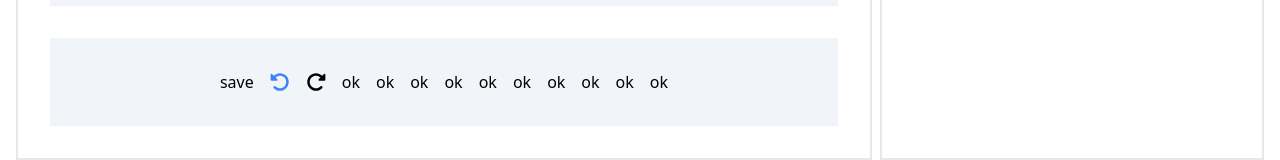
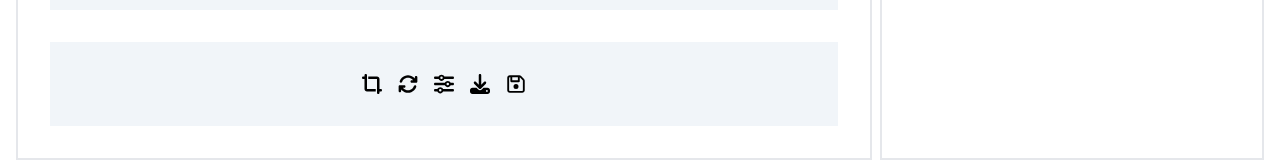
Before and after one commit to pharos-lab/media-library, a Vue app: page / in a window 1280 px wide. Shown: the part 624-784 px from the top of the page. Built offline with nearby package versions, Linux system fonts and the light colour scheme.

Commit message:
made icon bar for image's actions

```diff
--- a/src/components/MediaLibrary.vue
+++ b/src/components/MediaLibrary.vue
@@ -5,26 +5,41 @@
                 <canvas class="image-canvas max-w-full max-h-full bg-slate-400" ref="canvas" width="800px" height="600px">
 
                 </canvas>
-                <img :src="canvaToImg" alt="" class="w-1/3">
             </div>
             <div class="controls flex gap-4 justify-center bg-slate-100 p-8">
-                <button @click="save">save</button>
-                <button>
-                    <svg xmlns="http://www.w3.org/2000/svg" viewBox="0 0 512 512" class="size-5 fill-blue-500">
-                        <path d="M48.5 224H40c-13.3 0-24-10.7-24-24V72c0-9.7 5.8-18.5 14.8-22.2s19.3-1.7 26.2 5.2L98.6 96.6c87.6-86.5 228.7-86.2 315.8 1c87.5 87.5 87.5 229.3 0 316.8s-229.3 87.5-316.8 0c-12.5-12.5-12.5-32.8 0-45.3s32.8-12.5 45.3 0c62.5 62.5 163.8 62.5 226.3 0s62.5-163.8 0-226.3c-62.2-62.2-162.7-62.5-225.3-1L185 183c6.9 6.9 8.9 17.2 5.2 26.2s-12.5 14.8-22.2 14.8H48.5z"/>
+                <button title="crop image">
+                    <svg xmlns="http://www.w3.org/2000/svg" viewBox="0 0 512 512" class="size-5">
+                        <path d="M128 32c0-17.7-14.3-32-32-32S64 14.3 64 32V64H32C14.3 64 0 78.3 0 96s14.3 32 32 32H64V384c0 35.3 28.7 64 64 64H352V384H128V32zM384 480c0 17.7 14.3 32 32 32s32-14.3 32-32V448h32c17.7 0 32-14.3 32-32s-14.3-32-32-32H448l0-256c0-35.3-28.7-64-64-64L160 64v64l224 0 0 352z"/>
                     </svg>
                 </button>
 
-                <button>
+                <button title="">
                     <svg xmlns="http://www.w3.org/2000/svg" viewBox="0 0 512 512" class="size-5">
-                        <path d="M463.5 224H472c13.3 0 24-10.7 24-24V72c0-9.7-5.8-18.5-14.8-22.2s-19.3-1.7-26.2 5.2L413.4 96.6c-87.6-86.5-228.7-86.2-315.8 1c-87.5 87.5-87.5 229.3 0 316.8s229.3 87.5 316.8 0c12.5-12.5 12.5-32.8 0-45.3s-32.8-12.5-45.3 0c-62.5 62.5-163.8 62.5-226.3 0s-62.5-163.8 0-226.3c62.2-62.2 162.7-62.5 225.3-1L327 183c-6.9 6.9-8.9 17.2-5.2 26.2s12.5 14.8 22.2 14.8H463.5z"/>
+                        <path d="M105.1 202.6c7.7-21.8 20.2-42.3 37.8-59.8c62.5-62.5 163.8-62.5 226.3 0L386.3 160H352c-17.7 0-32 14.3-32 32s14.3 32 32 32H463.5c0 0 0 0 0 0h.4c17.7 0 32-14.3 32-32V80c0-17.7-14.3-32-32-32s-32 14.3-32 32v35.2L414.4 97.6c-87.5-87.5-229.3-87.5-316.8 0C73.2 122 55.6 150.7 44.8 181.4c-5.9 16.7 2.9 34.9 19.5 40.8s34.9-2.9 40.8-19.5zM39 289.3c-5 1.5-9.8 4.2-13.7 8.2c-4 4-6.7 8.8-8.1 14c-.3 1.2-.6 2.5-.8 3.8c-.3 1.7-.4 3.4-.4 5.1V432c0 17.7 14.3 32 32 32s32-14.3 32-32V396.9l17.6 17.5 0 0c87.5 87.4 229.3 87.4 316.7 0c24.4-24.4 42.1-53.1 52.9-83.7c5.9-16.7-2.9-34.9-19.5-40.8s-34.9 2.9-40.8 19.5c-7.7 21.8-20.2 42.3-37.8 59.8c-62.5 62.5-163.8 62.5-226.3 0l-.1-.1L125.6 352H160c17.7 0 32-14.3 32-32s-14.3-32-32-32H48.4c-1.6 0-3.2 .1-4.8 .3s-3.1 .5-4.6 1z"/>
                     </svg>
                 </button>
-                <div v-for="n in 10">ok</div>
 
+                <button title="">
+                    <svg xmlns="http://www.w3.org/2000/svg" viewBox="0 0 512 512" class="size-5">
+                        <path d="M0 416c0 17.7 14.3 32 32 32l54.7 0c12.3 28.3 40.5 48 73.3 48s61-19.7 73.3-48L480 448c17.7 0 32-14.3 32-32s-14.3-32-32-32l-246.7 0c-12.3-28.3-40.5-48-73.3-48s-61 19.7-73.3 48L32 384c-17.7 0-32 14.3-32 32zm128 0a32 32 0 1 1 64 0 32 32 0 1 1 -64 0zM320 256a32 32 0 1 1 64 0 32 32 0 1 1 -64 0zm32-80c-32.8 0-61 19.7-73.3 48L32 224c-17.7 0-32 14.3-32 32s14.3 32 32 32l246.7 0c12.3 28.3 40.5 48 73.3 48s61-19.7 73.3-48l54.7 0c17.7 0 32-14.3 32-32s-14.3-32-32-32l-54.7 0c-12.3-28.3-40.5-48-73.3-48zM192 128a32 32 0 1 1 0-64 32 32 0 1 1 0 64zm73.3-64C253 35.7 224.8 16 192 16s-61 19.7-73.3 48L32 64C14.3 64 0 78.3 0 96s14.3 32 32 32l86.7 0c12.3 28.3 40.5 48 73.3 48s61-19.7 73.3-48L480 128c17.7 0 32-14.3 32-32s-14.3-32-32-32L265.3 64z"/>
+                    </svg>
+                </button>
+
+                <button tilte="">
+                    <svg xmlns="http://www.w3.org/2000/svg" viewBox="0 0 512 512" class="size-5">
+                        <path d="M288 32c0-17.7-14.3-32-32-32s-32 14.3-32 32V274.7l-73.4-73.4c-12.5-12.5-32.8-12.5-45.3 0s-12.5 32.8 0 45.3l128 128c12.5 12.5 32.8 12.5 45.3 0l128-128c12.5-12.5 12.5-32.8 0-45.3s-32.8-12.5-45.3 0L288 274.7V32zM64 352c-35.3 0-64 28.7-64 64v32c0 35.3 28.7 64 64 64H448c35.3 0 64-28.7 64-64V416c0-35.3-28.7-64-64-64H346.5l-45.3 45.3c-25 25-65.5 25-90.5 0L165.5 352H64zm368 56a24 24 0 1 1 0 48 24 24 0 1 1 0-48z"/>
+                    </svg>
+                </button>
+
+                <button title="">
+                    <svg xmlns="http://www.w3.org/2000/svg" viewBox="0 0 448 512" class="size-5">
+                        <path d="M48 96V416c0 8.8 7.2 16 16 16H384c8.8 0 16-7.2 16-16V170.5c0-4.2-1.7-8.3-4.7-11.3l33.9-33.9c12 12 18.7 28.3 18.7 45.3V416c0 35.3-28.7 64-64 64H64c-35.3 0-64-28.7-64-64V96C0 60.7 28.7 32 64 32H309.5c17 0 33.3 6.7 45.3 18.7l74.5 74.5-33.9 33.9L320.8 84.7c-.3-.3-.5-.5-.8-.8V184c0 13.3-10.7 24-24 24H104c-13.3 0-24-10.7-24-24V80H64c-8.8 0-16 7.2-16 16zm80-16v80H272V80H128zm32 240a64 64 0 1 1 128 0 64 64 0 1 1 -128 0z"/>
+                    </svg>
+                </button>
             </div>
         </div>
         <aside class="gallery w-96 border-2 p-4 flex flex-col">
+
             <h3 class="font-semibold text-slate- mb-8 text-2xl">{{ title || 'Medias' }}</h3>
             <div class="image-gallery grid grid-cols-2 gap-4 max-h-full overflow-auto mb-8 grow auto-rows-min">
                 <input type="file" name="image" id="" class="hidden" ref="fileInput" @change="handleFileInput">
@@ -95,11 +110,10 @@ const handleDelete = (index) => {
 }
 
 const save = () => {
-    console.log(canvas.value)
     canvas.value.toBlob((blob) => {
         let file = new File([blob], "fileName.jpg", { type: "image/jpeg" })
-        console.log(file)
         canvaToImg.value = URL.createObjectURL(file)
+        emit('saveImage', file)
     }, 'image/jpeg');
 }
 </script>
```
